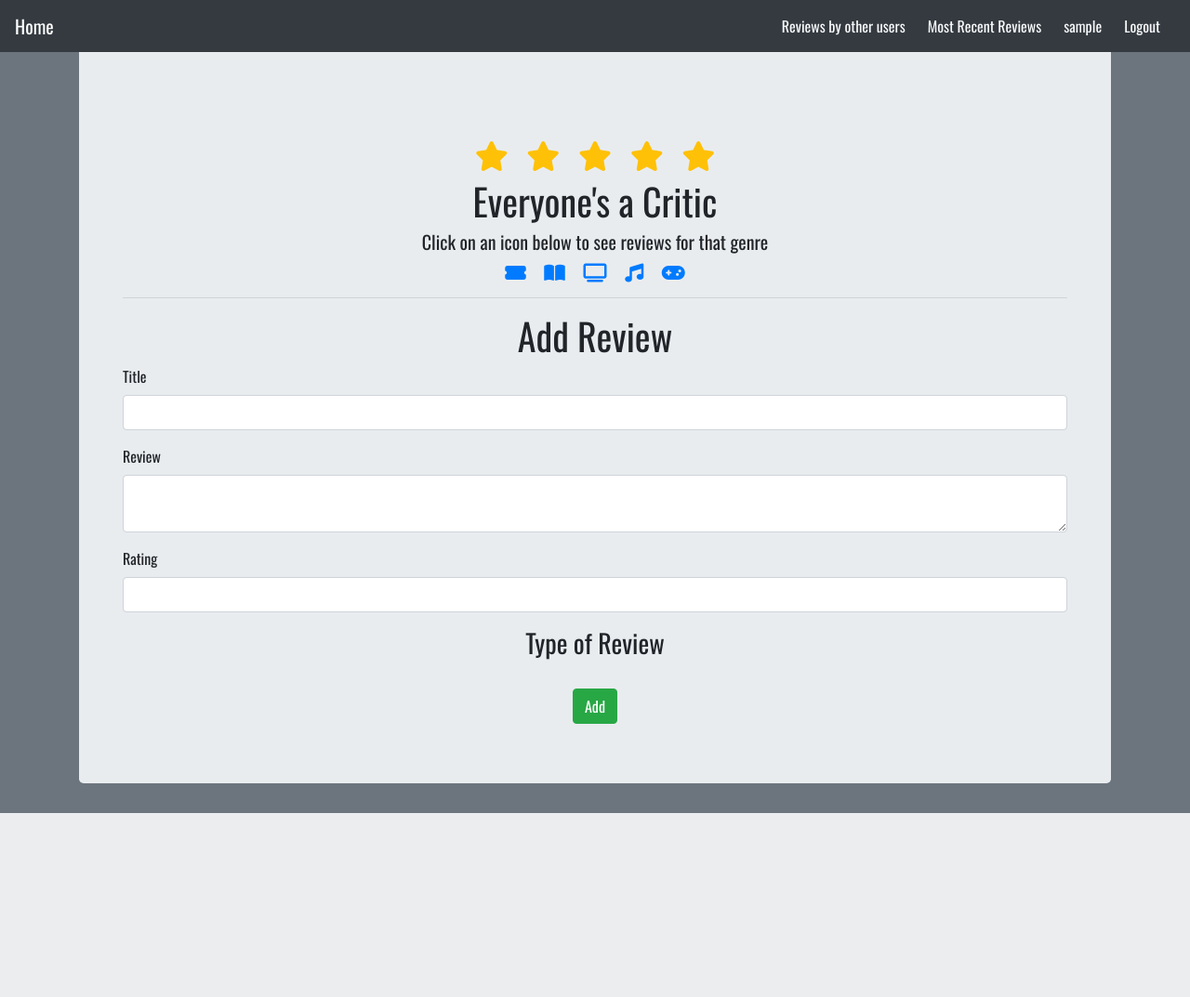
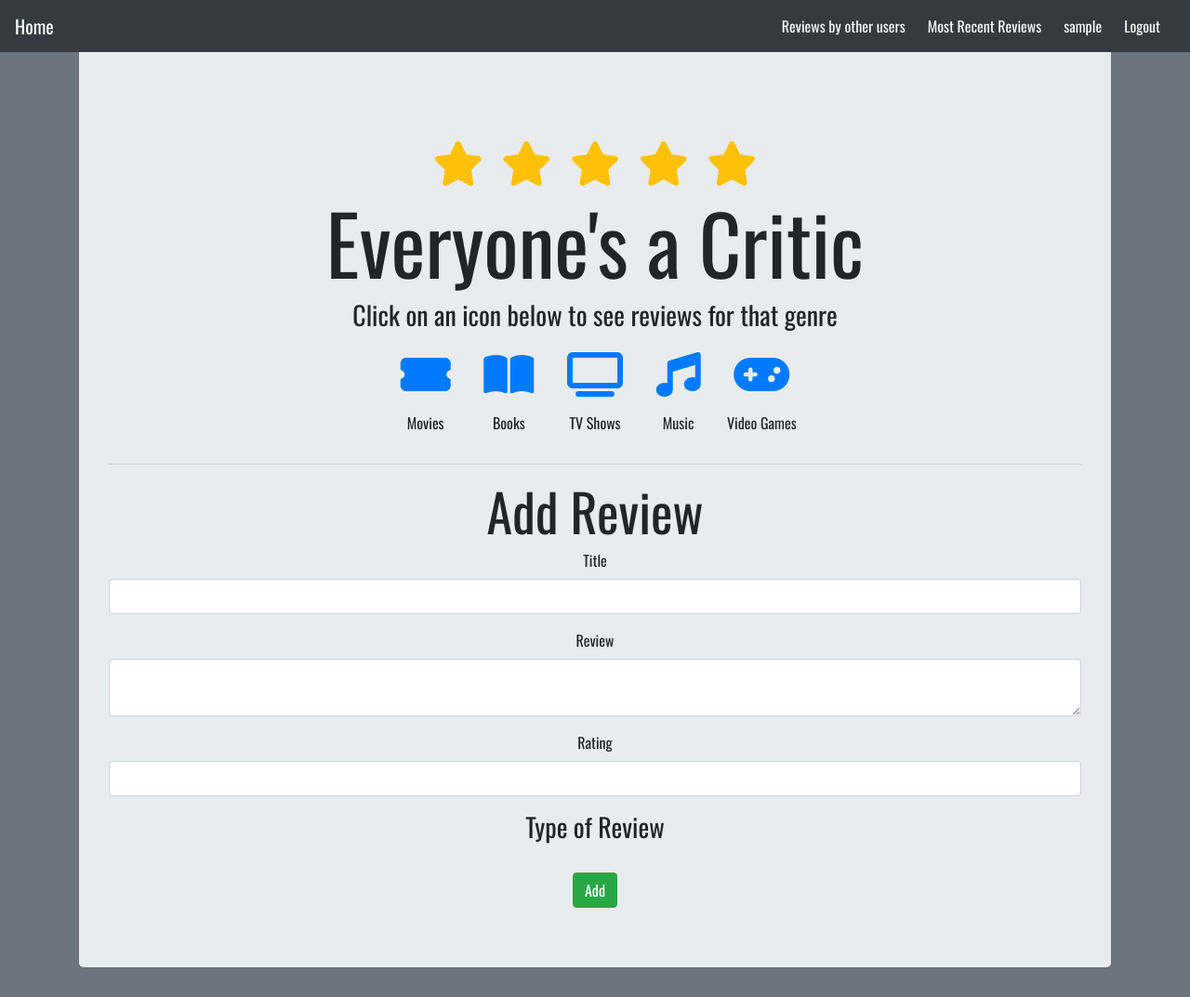
Before and after one commit to Ciro1690/Blogly, a Flask app: a page that uses templates/base.html in a window 1280 px wide. Shown: the whole page at 93% size. Before the commit the page ends 875 px from the top, so only its background shows below. Run offline with Flask 2, Linux system fonts and the light colour scheme; the visitor is signed in with stand-in values (Sample User, id 1); data that the repository does not hold is empty; some libraries are stand-ins or nearby versions.

Commit message:
updated icons

```diff
--- a/static/app.css
+++ b/static/app.css
@@ -1,3 +1,20 @@
 body {
     font-family: 'Oswald', sans-serif;
 }
+
+#genre {
+    transition: all .2s ease-in-out;
+}
+
+#genre:hover {
+    transform: scale(1.5);
+}
+
+#center {
+    text-align: center;
+    margin: 0 auto;
+}
+
+.item {
+    display: inline-block;
+}
--- a/templates/base.html
+++ b/templates/base.html
@@ -9,7 +9,7 @@
     <link rel="stylesheet" href="https://unpkg.com/bootstrap/dist/css/bootstrap.css">
     <link rel="preconnect" href="https://fonts.gstatic.com">
     <link href="https://fonts.googleapis.com/css2?family=Oswald&display=swap" rel="stylesheet">
-    <link rel="stylesheet" href="../static/app.css">
+    <link rel="stylesheet" type="text/css" href="{{ url_for('static',filename='app.css') }}">
     <script src="https://kit.fontawesome.com/7bf8b700c0.js" crossorigin="anonymous"></script>
 <title>{% block title %}{% endblock %}</title>
 </head>
@@ -33,23 +33,41 @@
         </div>
     </nav>
     <div class='jumbotron mt-5'>
-    <div class="container" style="margin-top: 2em">
-        {% for category, msg in get_flashed_messages(with_categories=True) %}
-        <div class="alert alert-{{category}}">{{ msg }}</div>
-        {% endfor %}
+        <div class="container" style="margin-top: 2em">
+            {% for category, msg in get_flashed_messages(with_categories=True) %}
+            <div class="alert alert-{{category}}">{{ msg }}</div>
+            {% endfor %}
+        </div>
         <div class="text-center">
-            <i class="fas fa-star fa-2x text-warning m-2"></i>
-            <i class="fas fa-star fa-2x text-warning m-2"></i>
-            <i class="fas fa-star fa-2x text-warning m-2"></i>
-            <i class="fas fa-star fa-2x text-warning m-2"></i>
-            <i class="fas fa-star fa-2x text-warning m-2"></i>
-            <h1>Everyone's a Critic</h1>
-           <h5>Click on an icon below to see reviews for that genre</h5>
-            <a href="/tags/1"><i class="fas fa-ticket-alt fa-lg m-2"></i></a>
-            <a href="/tags/2"><i class="fas fa-book-open fa-lg m-2"></i></a>
-            <a href="/tags/3"><i class="fas fa-tv fa-lg m-2"></i></a>
-            <a href="/tags/4"><i class="fas fa-music fa-lg m-2"></i></a>
-            <a href="/tags/5"><i class="fa fa-gamepad fa-lg m-2" aria-hidden="true"></i></a>
+            <i class="fas fa-star fa-3x text-warning m-2"></i>
+            <i class="fas fa-star fa-3x text-warning m-2"></i>
+            <i class="fas fa-star fa-3x text-warning m-2"></i>
+            <i class="fas fa-star fa-3x text-warning m-2"></i>
+            <i class="fas fa-star fa-3x text-warning m-2"></i>
+            <h1 class="display-2">Everyone's a Critic</h1>
+           <h3>Click on an icon below to see reviews for that genre</h3>
+            <div id="center">
+                <figure class="item">
+                    <a href="/tags/1"><i id="genre" class="fas fa-ticket-alt fa-3x m-3"></i></a>
+                    <figcaption class="caption">Movies</figcaption>
+                </figure>
+                <figure class="item">
+                    <a href="/tags/2"><i id="genre" class="fas fa-book-open fa-3x m-3"></i></a>
+                    <figcaption class="caption">Books</figcaption>
+                </figure>
+                <figure class="item">
+                     <a href="/tags/3"><i id="genre" class="fas fa-tv fa-3x m-3"></i></a>
+                    <figcaption class="caption">TV Shows</figcaption>
+                </figure>
+                <figure class="item">
+                    <a href="/tags/4"><i id="genre" class="fas fa-music fa-3x m-3"></i></a>
+                    <figcaption class="caption">Music</figcaption>
+                </figure>
+                <figure class="item">
+                    <a href="/tags/5"><i id="genre" class="fa fa-gamepad fa-3x m-3" aria-hidden="true"></i></a>
+                    <figcaption class="caption">Video Games</figcaption>
+                </figure>
+            </div>
             <hr>
         </div>
     {% block content %}
@@ -58,6 +76,5 @@
     <script src="https://ajax.googleapis.com/ajax/libs/jquery/3.2.1/jquery.min.js"></script>
     <script src="https://cdnjs.cloudflare.com/ajax/libs/popper.js/1.12.6/umd/popper.min.js"></script>
     <script src="https://maxcdn.bootstrapcdn.com/bootstrap/4.0.0/js/bootstrap.min.js"></script>
-    <script src="/static/app.js"></script>
 </body>
 </html>
--- a/templates/edit_post.html
+++ b/templates/edit_post.html
@@ -4,7 +4,7 @@
 {% block content %}
 <div class="container-fluid text-center">
     <form method="POST">
-        <h2>Edit a review</h2>
+        <h2 class="display-4">Edit a review</h2>
         {{ form.hidden_tag() }}
 
         {% for field in form
@@ -25,6 +25,5 @@
         <form action="/users/{{post.username}}">
             <button class="btn btn-danger">Cancel</button>
         </form>
-    </div>
 </div>
 {% endblock %}
--- a/templates/edit_user.html
+++ b/templates/edit_user.html
@@ -4,7 +4,7 @@
 {% block content %}
 <div class="container-fluid text-center">
     <form method="POST">
-        <h2>Edit user</h2>
+        <h2 class="display-4">Edit user</h2>
         {{ form.hidden_tag() }}
 
         {% for field in form
@@ -21,6 +21,5 @@
         <form action="/users">
             <button class="btn btn-outline-danger">Cancel</button>
         </form>
-    </div>
 </div>
 {% endblock %}
--- a/templates/list_users.html
+++ b/templates/list_users.html
@@ -3,7 +3,7 @@
 
 {% block content %}
 <div class="container-fluid text-center">
-    <h1>All Users</h1>
+    <h1 class="display-4">All Users</h1>
         {% for user in users %}
         <a href="/users/{{ user.username }}">{{ user.get_full_name() }}</a><br>
         {% endfor %}
--- a/templates/login.html
+++ b/templates/login.html
@@ -1,7 +1,7 @@
 {% extends 'base.html' %}
 
 {% block content %}
-<h1>Login</h1>
+<h1 class="display-4">Login</h1>
 
 <form method="POST">
     {{ form.hidden_tag() }}
--- a/templates/new_post.html
+++ b/templates/new_post.html
@@ -1,8 +1,8 @@
 {% extends 'base.html' %}
 
 {% block content %}
-<h1 class="text-center">Add Review</h1>
-
+<div class="text-center">
+    <h1 class="display-4">Add Review</h1>
     <form method="POST">
         {{ form.hidden_tag() }}
 
@@ -22,5 +22,5 @@
             <button class="btn btn-success" type="submit">Add</button>
         </div>
     </form>
-
+</div>
 {% endblock %}
--- a/templates/recent.html
+++ b/templates/recent.html
@@ -3,7 +3,7 @@
 
 {% block content %}
 <div class="container-fluid text-center">
-    <h1>Recent Reviews</h1>
+    <h1 class="display-4">Recent Reviews</h1>
     {% for post in recent_posts %}
         <h1>{{ post.title }}</h1>
         <h5>{{ post.content }}</h5>
--- a/templates/user_info.html
+++ b/templates/user_info.html
@@ -3,7 +3,7 @@
 
 {% block content %}
 <div class="container-fluid text-center">
-    <h1>{{ user.get_full_name() }}</h1>
+    <h1 class="display-4">{{ user.get_full_name() }}</h1>
     {% if session['username'] == user.username %}
     <div class="btn-group">
         <form action="/users/{{user.username}}/edit">
```
Lines whose indentation alone changed are shown as unchanged.
